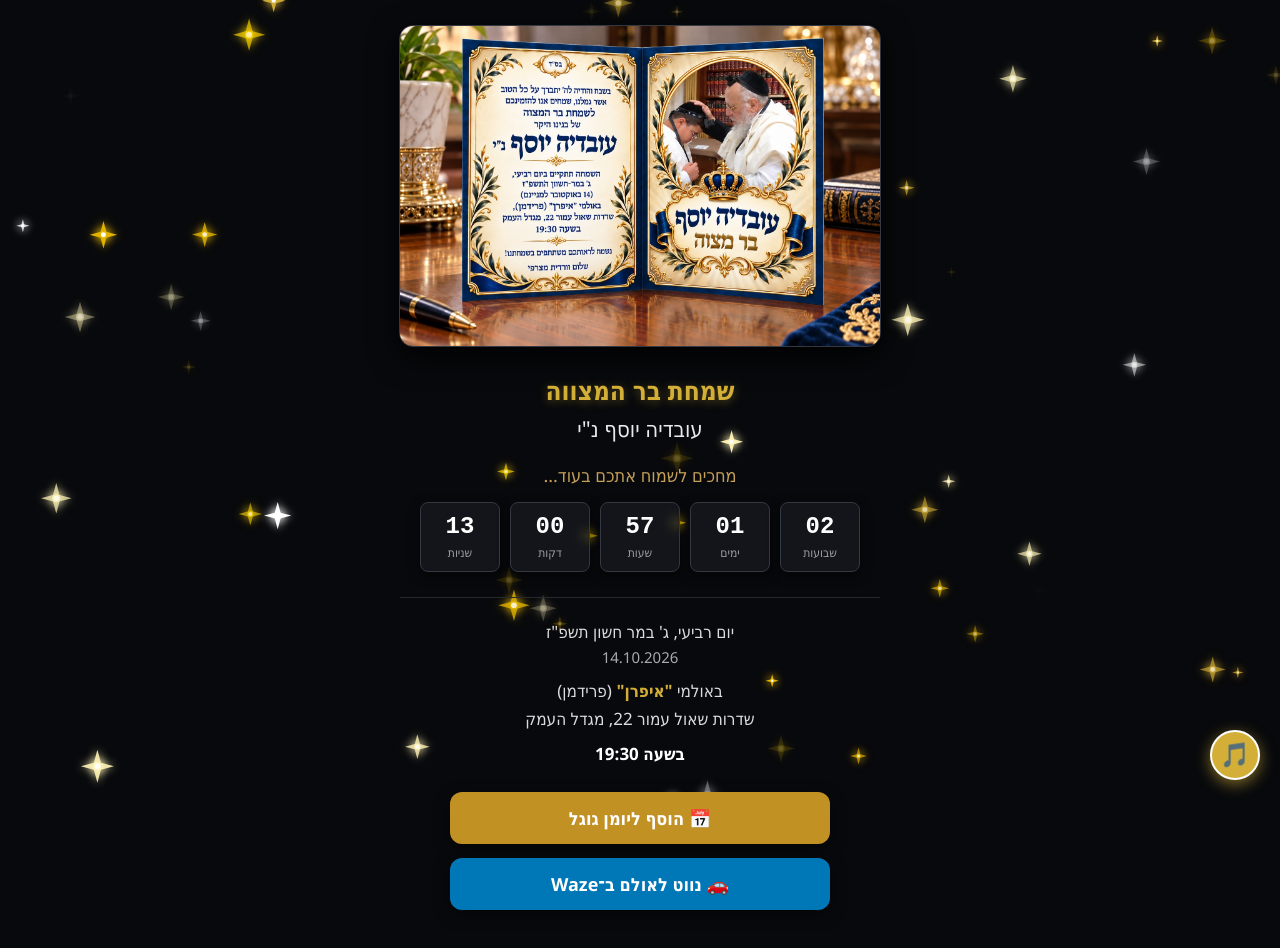
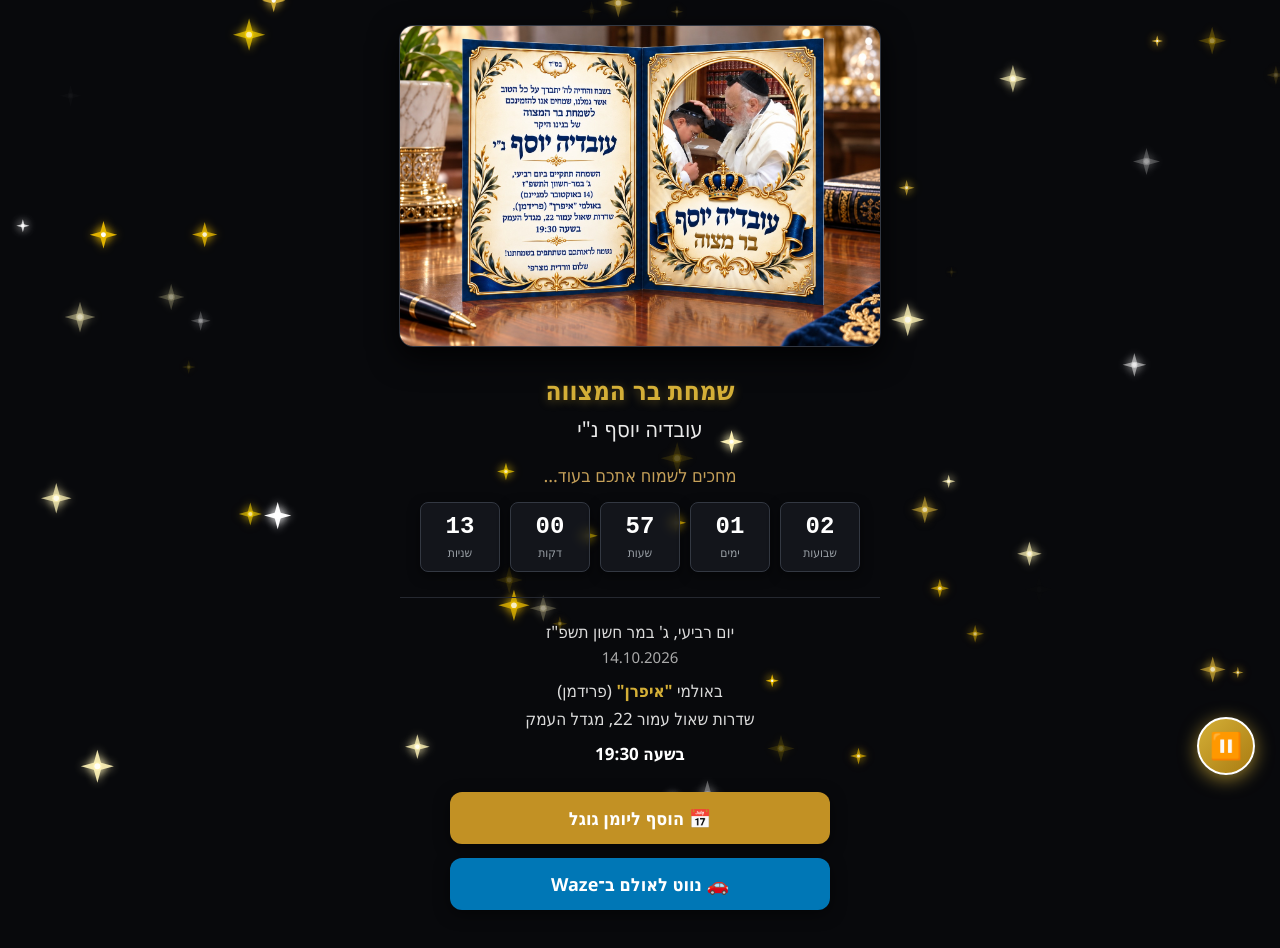
Before and after one commit to shalommazrafi-bot/bar-mitzvah, a plain HTML site: page index.html in a window 1280 px wide. Both pictures are taken after a click on the button "נגן מוזיקה". Drawn offline with Linux system fonts and the light colour scheme.

Commit message:
Update index.html

```diff
--- a/index.html
+++ b/index.html
@@ -39,25 +39,25 @@
 
         .music-btn {
             position: fixed;
-            bottom: 20px;
-            right: 20px;
-            z-index: 99;
-            background: #d4af37;
+            bottom: 25px;
+            right: 25px;
+            z-index: 999;
+            background: linear-gradient(135deg, #d4af37, #aa7c11);
             color: #0b0c10;
             border: 2px solid #ffffff;
             border-radius: 50%;
-            width: 50px;
-            height: 50px;
-            font-size: 24px;
+            width: 58px;
+            height: 58px;
+            font-size: 26px;
             cursor: pointer;
-            box-shadow: 0 4px 15px rgba(212, 175, 55, 0.6);
+            box-shadow: 0 4px 18px rgba(212, 175, 55, 0.7);
             display: flex;
             align-items: center;
             justify-content: center;
-            transition: transform 0.2s;
+            transition: transform 0.2s, background 0.3s;
         }
         .music-btn:active {
-            transform: scale(0.9);
+            transform: scale(0.92);
         }
 
         .content-wrap {
@@ -178,8 +178,8 @@
 
     <canvas id="glitter-canvas"></canvas>
 
-    <button class="music-btn" id="musicToggle" title="הפעל או השהה מוזיקה">🎵</button>
-    <audio id="bgMusic" src="music.mp3.mp3" loop preload="auto"></audio>
+    <button class="music-btn" id="musicToggle" aria-label="נגן מוזיקה">🎵</button>
+    <audio id="bgMusic" src="https://shalommazrafi-bot.github.io/bar-mitzvah/music.mp3.mp3" preload="auto" loop></audio>
 
     <div class="content-wrap">
         <div class="invitation-container">
@@ -235,33 +235,37 @@
     <script>
         const audio = document.getElementById('bgMusic');
         const musicBtn = document.getElementById('musicToggle');
-        let isPlaying = false;
 
-        function toggleMusic() {
-            if (isPlaying) {
+        function playAudio() {
+            if (audio.paused) {
+                audio.play().then(() => {
+                    musicBtn.innerText = '⏸️';
+                }).catch(err => {
+                    console.log("Audio play blocked: ", err);
+                });
+            } else {
                 audio.pause();
-                musicBtn.innerText = '🔇';
-                isPlaying = false;
-            } else {
-                audio.play().then(() => {
-                    musicBtn.innerText = '🎵';
-                    isPlaying = true;
-                }).catch(() => {});
+                musicBtn.innerText = '🎵';
             }
         }
 
-        musicBtn.addEventListener('click', toggleMusic);
+        musicBtn.addEventListener('click', playAudio);
 
-        document.body.addEventListener('click', function autoPlayOnce() {
-            if (!isPlaying) {
+        // ניסיון הפעלה אוטומטית בכל נגיעה ראשונה בדף
+        function startOnFirstTouch() {
+            if (audio.paused) {
                 audio.play().then(() => {
-                    isPlaying = true;
-                    musicBtn.innerText = '🎵';
+                    musicBtn.innerText = '⏸️';
                 }).catch(() => {});
             }
-            document.body.removeEventListener('click', autoPlayOnce);
-        }, { once: true });
+            window.removeEventListener('click', startOnFirstTouch);
+            window.removeEventListener('touchstart', startOnFirstTouch);
+        }
 
+        window.addEventListener('click', startOnFirstTouch);
+        window.addEventListener('touchstart', startOnFirstTouch);
+
+        // אנימציית נצנצים גדולים ומנצנצים
         const canvas = document.getElementById('glitter-canvas');
         const ctx = canvas.getContext('2d');
         let width = canvas.width = window.innerWidth;
@@ -342,6 +346,7 @@
         }
         drawSparkles();
 
+        // ספירה לאחור
         const targetDate = new Date("2026-10-14T19:30:00").getTime();
 
         function updateCountdown() {
```
